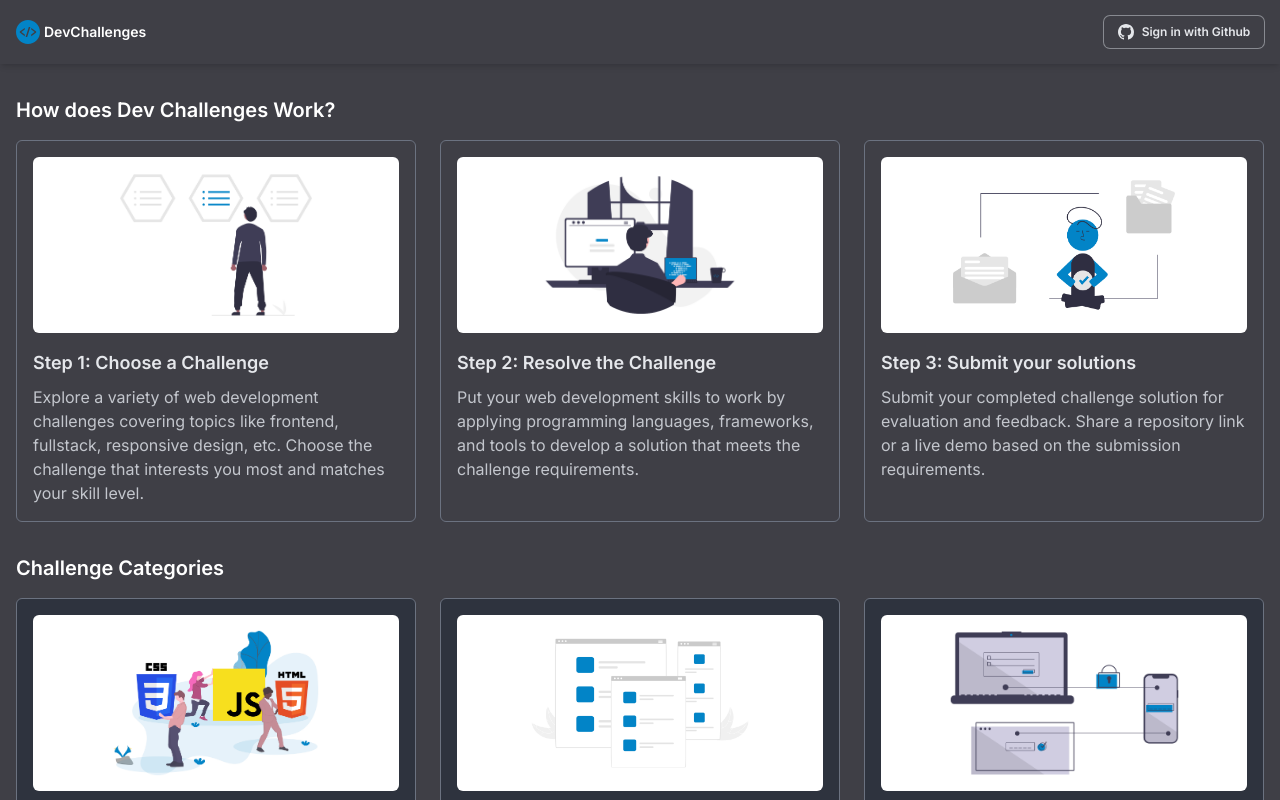
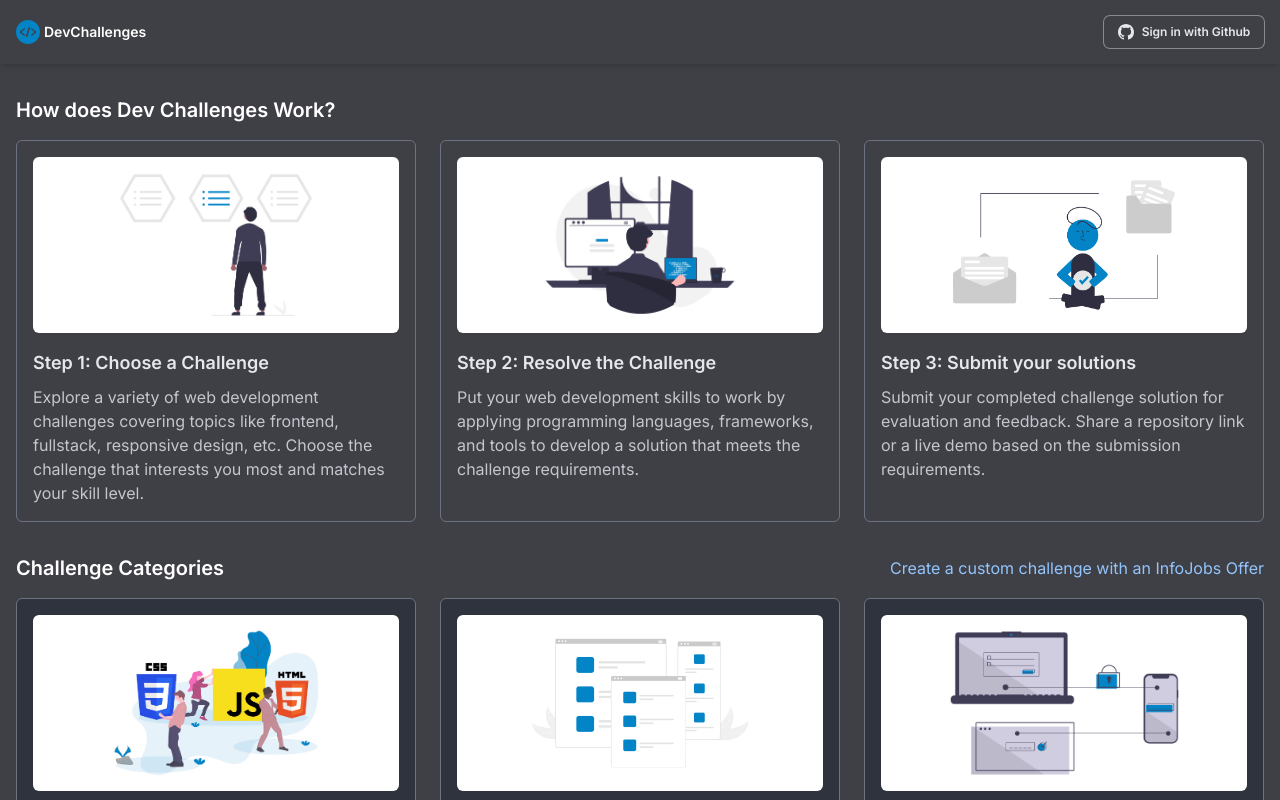
Before and after one commit to iswilljr/dev-challenges, a Next.js app: page / in a window 1280 px wide. Shown: the top 800 px of the page. Built offline with nearby package versions, Linux system fonts and the light colour scheme; no server answers.

Commit message:
add create challenge link to home page

```diff
--- a/src/app/page.tsx
+++ b/src/app/page.tsx
@@ -1,3 +1,4 @@
+import Link from 'next/link'
 import { Card } from '@/components/card/card'
 import { categories } from '@/utils/categories'
 import { steps } from '@/utils/steps'
@@ -14,7 +15,12 @@ export default function Home() {
         </div>
       </section>
       <section>
-        <h2 className='text-xl font-semibold'>Challenge Categories</h2>
+        <div className='flex items-center justify-between gap-2'>
+          <h2 className='text-xl font-semibold'>Challenge Categories</h2>
+          <Link className='text-end text-blue-300' href='/challenge/create'>
+            Create a custom challenge<span className='hidden md:inline'> with an InfoJobs Offer</span>
+          </Link>
+        </div>
         <div className='mt-4 grid items-center gap-6 sm:grid-cols-2 lg:grid-cols-3'>
           {categories.map(category => (
             <Card
```
